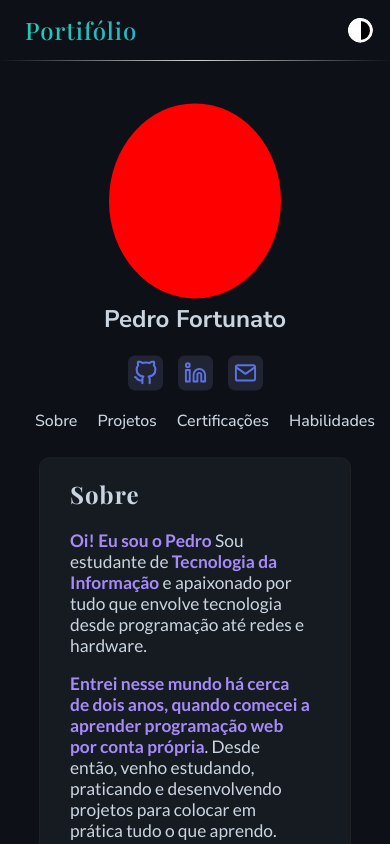
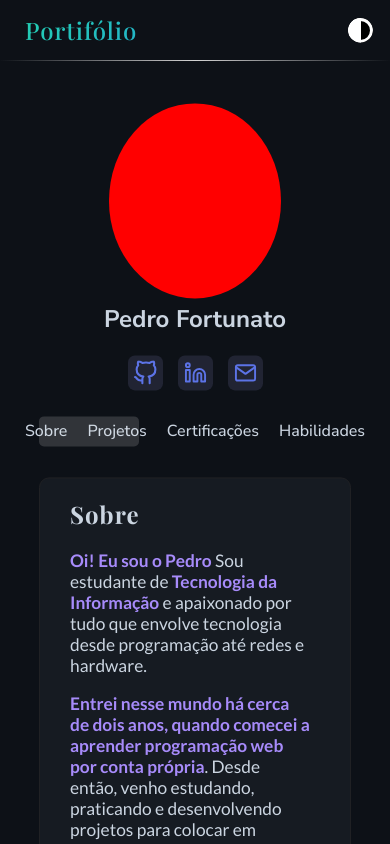
Before and after one commit to pedrojrzzz/Portifolio, a React (Create React App) app: page / in a window 390 px wide. Built offline with nearby package versions, Linux system fonts and the light colour scheme; a web font is replaced by a local one.

Commit message:
i finished the mobile nav

```diff
--- a/src/components/NavMobile/NavMobile.jsx
+++ b/src/components/NavMobile/NavMobile.jsx
@@ -1,22 +1,29 @@
-import React, { useRef, useState } from "react";
+import React, { useEffect, useRef, useState } from "react";
 import { Container } from "./styled";
 import { useSelector } from "react-redux";
 import PropTypes from "prop-types";
 
 export default function NavMobile({ handle }) {
   const { currentColorConfig } = useSelector((state) => state.theme);
+  const [positionTabSelected, setPositionTabSelected] = useState(null);
+  const [largura, setLargura] = useState(null);
   let currentTargetRef = useRef(null);
+
+  useEffect(() => {
+    setPositionTabSelected(currentTargetRef.current.offsetLeft);
+  }, [currentTargetRef, currentTargetRef.current?.offsetLeft]);
 
   const handleClickNav = (event) => {
     currentTargetRef.current.classList.remove("active"); // Removing class of the previous element
     currentTargetRef.current = event.target; // Reassing
     currentTargetRef.current.classList.add("active"); // Adding class of the current element
+    setPositionTabSelected(currentTargetRef.current?.offsetLeft);
+    setLargura(currentTargetRef.current?.getBoundingClientRect().width);
     handle(event);
   };
   return (
-    <Container colorConfig={currentColorConfig}>
+    <Container colorConfig={currentColorConfig} positionTabSelected={positionTabSelected} largura={largura}>
       <ul>
-        <div>
         {/* <div className="back"></div> */}
         <li className="background-tab-selected"></li>
         <li onClick={handleClickNav} ref={currentTargetRef} className="active">
@@ -25,7 +32,6 @@ export default function NavMobile({ handle }) {
         <li onClick={handleClickNav}>Projetos</li>
         <li onClick={handleClickNav}>Certificações</li>
         <li onClick={handleClickNav}>Habilidades</li>
-        </div>
       </ul>
     </Container>
   );
--- a/src/components/NavMobile/styled.js
+++ b/src/components/NavMobile/styled.js
@@ -1,8 +1,10 @@
 import styled from "styled-components";
 
 export const Container = styled.div`
-  height: 10%;
+  //border: 1px solid white;
+  height: 100%;
   width: 100%;
+  position: relative;
   display: flex;
   align-items: center;
   justify-content: center;
@@ -11,36 +13,49 @@ export const Container = styled.div`
   //border-bottom: 1px solid white;
 
   ul {
+    height: 30px;
     width: 100%;
-    padding: 10px;
     display: flex;
-    flex-direction: row;
+    align-items: center;
     justify-content: center;
-    align-items: center;
-    margin: 0;
-    list-style: none;
+    column-gap: 20px;
     position: relative;
+    padding: 0;
 
     li {
-      display: inline;
-      height: 100%;
-      width: auto;
-      //margin-top: 15px;
-      position: relative;
-      list-style-type: none;
+      display: flex;
+      align-items: center;
+      justify-content: space-around;
+      //border: 1px solid white;
+      height: 30px;
+      //width: clamp(90px 105px 150px);
+      //list-style-type: none;
+      width: 100px;
       font-family: "Nunito Sans";
       color: ${(props) => props.colorConfig.textColor};
       font-weight: 500;
       cursor: pointer;
-      padding-left: 10px;
-      padding-right: 10px;
-      padding-top: 5px;
-      padding-bottom: 5px;
       border-radius: 5px;
 
       &:hover {
         background-color: ${(props) => props.colorConfig.hoverIcon};
+        transition: 0.5s;
       }
+
+      /* &.active {
+        background-color: ${(props) => props.colorConfig.hoverIcon};
+        transition: 0.5ss;
+      } */
+    }
+
+    .background-tab-selected {
+      position: absolute;
+      height: 30px;
+      width: ${(props) => props.largura};
+      left: ${(props) => props.positionTabSelected + "px"};
+      transition: 0.5s;
+      background-color: ${(props) => props.colorConfig.hoverIcon};
+      border-radius: 5px;
     }
 
     /* .back {
```
Lines whose indentation alone changed are shown as unchanged.
